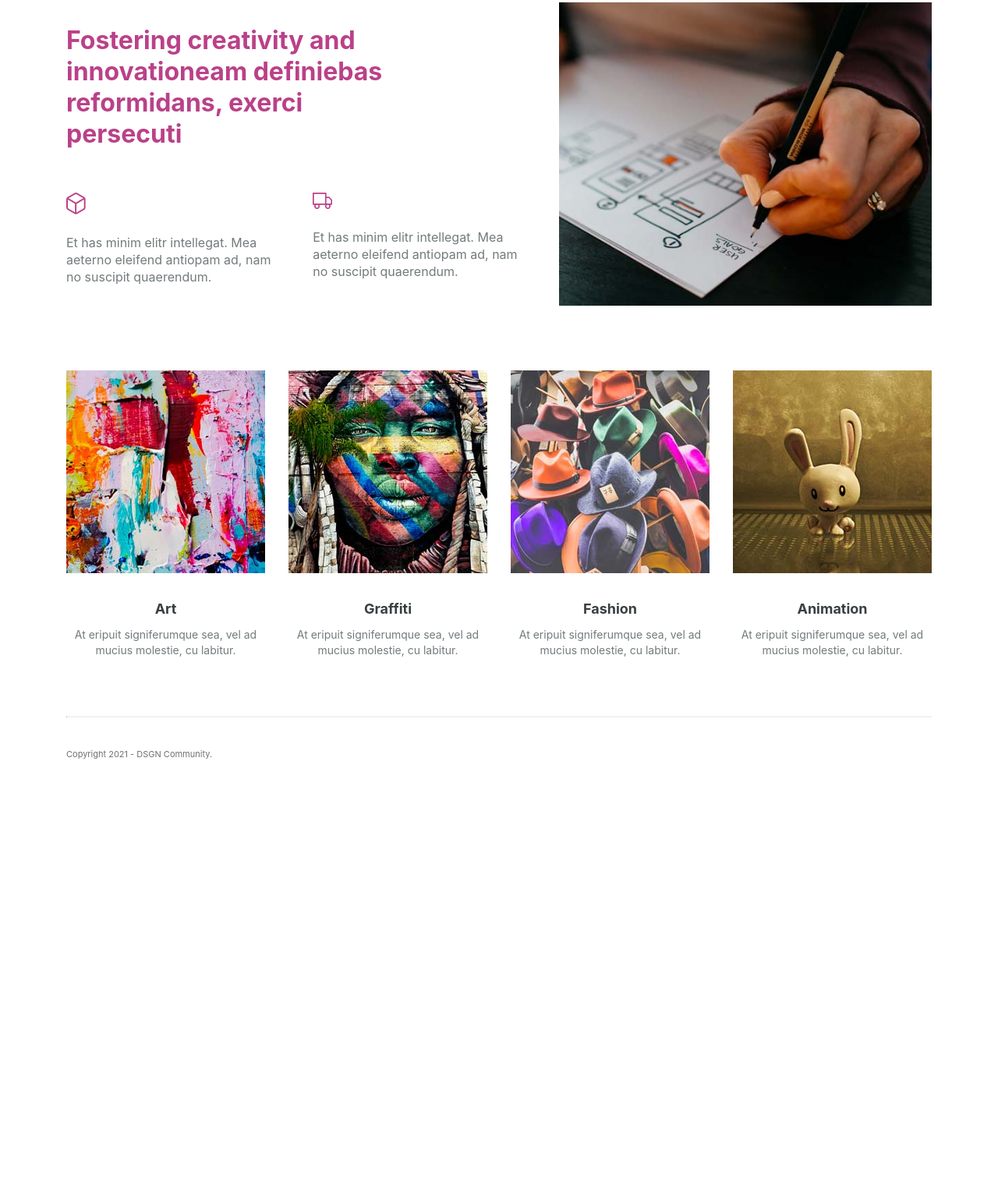
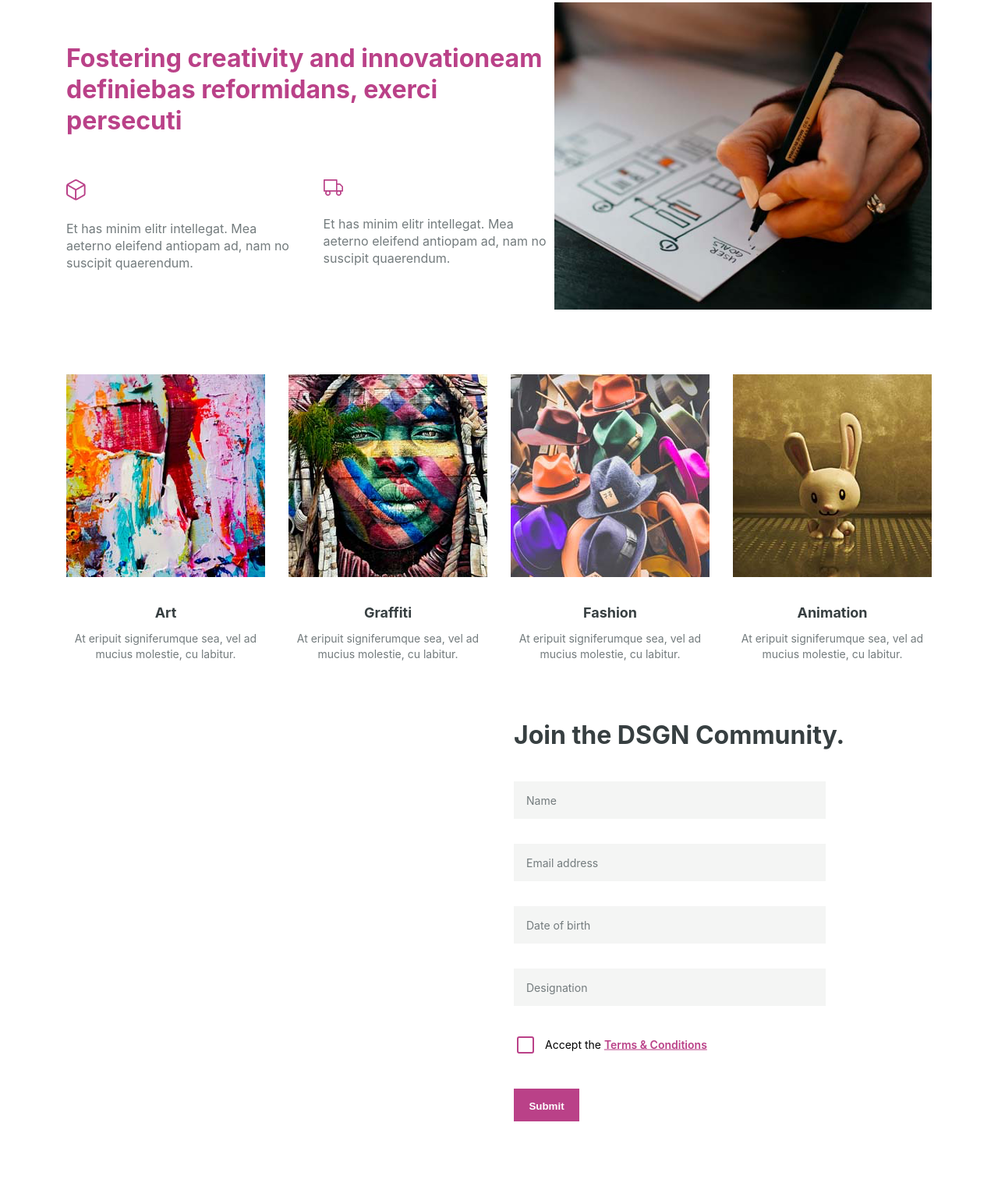
Before and after one commit to MaheshKonne/mcb-coding-challenge, a React app: page / in a window 1280 px wide. Shown: the part 837-2363 px from the top of the page at 78% size. Before the commit the page ends 1851 px from the top, so only its background shows below. Built offline with nearby package versions, Linux system fonts and the light colour scheme.

Commit message:
refactor to fix mobile first design and add new components

```diff
--- a/constants.scss
+++ b/constants.scss
@@ -7,3 +7,12 @@ $greyWhite : #f4f4f4;
 $black: #373f41;
 $grey: #737b7d;
 $lightgrey: #707070;
+
+
+@mixin tablet {
+    @media (min-width: 768px) { @content; }
+}
+
+@mixin desktop {
+    @media (min-width: 1024px) { @content; }
+}
--- a/src/components/App.js
+++ b/src/components/App.js
@@ -4,6 +4,8 @@ import './App.scss';
 import Banner from './Banner/Banner';
 import PrimaryContent from './PrimaryContent/PrimaryContent';
 import SecondaryContent from './Products/Products';
+import InputField from './ui-components/InputField';
+import Contact from './Contact/Contact';
 
 function App() {
   return (
@@ -14,6 +16,7 @@ function App() {
       </div>
       <PrimaryContent />
       <SecondaryContent />
+      <Contact />
       <Footer />
     </div>
   );
--- a/src/components/App.scss
+++ b/src/components/App.scss
@@ -1,4 +1,9 @@
+@import '../../constants.scss';
+
 .App {
+	display: flex;
+	flex-direction: column;
+
 	.headerSection {
 		background-image: url('../assets/hero.png');
 		background-size: 100% 100%;
@@ -7,4 +12,13 @@
 		max-width: 1440px;
 		width: 100%;
 	}
+
+	a {
+		font-size: 14px;
+		font-weight: 600;
+		color: #ba4188;
+		&:hover {
+			color: #d9e4e6;
+		}
+	}
 }
--- a/src/components/Banner/Banner.scss
+++ b/src/components/Banner/Banner.scss
@@ -1,16 +1,29 @@
 @import '../../../constants.scss';
 
 .banner {
-    width: 100%;
+    width: auto;
     max-width: $contentWidth;
-    margin: 0 auto;
+    margin: 0 10px;
     height: 672px;
     display: flex;
     align-items: center;
-    justify-content: flex-end;
+    justify-content: center;
+    text-align: center;
+
+    @include desktop {
+        .bannerContent {
+            margin: 0 auto;
+            text-align: left;
+        }
+    }
 
     .bannerContent {
         width: 430px;
+
+        @include desktop {
+            margin: 0 auto;
+            text-align: left;
+        }
     }
 
     .bannerDesc {
--- /dev/null
+++ b/src/components/Contact/Contact.jsx
@@ -0,0 +1,31 @@
+import Button from '../ui-components/Button';
+import Checkbox from '../ui-components/Checkbox';
+import InputField from '../ui-components/InputField';
+import Title from '../ui-components/Title';
+import './Contact.scss';
+import contactImg from '../../assets/Illustration.png';
+
+const Contact = () => {
+    return (
+        <div className="contact">
+            <div className="imageContainer">
+                <img src="" />
+            </div>
+            <div>
+                <Title size="l" color="black">Join the DSGN Community.</Title>
+                <InputField label="Name" />
+                <InputField label="Email address" />
+                <InputField label="Date of birth" />
+                <InputField label="Designation" />
+                <Checkbox>
+                    <span>
+                        Accept the <a href="#">Terms & Conditions</a>
+                    </span>
+                </Checkbox>
+                <Button variant="contained">Submit</Button>
+            </div>
+        </div>
+    );
+};
+
+export default Contact;
--- /dev/null
+++ b/src/components/Contact/Contact.scss
@@ -0,0 +1,24 @@
+.contact {
+    height: 600px;
+    width: 100%;
+    max-width: 1110px;
+    margin: 0 auto;
+    display: flex;
+
+    > div {
+        width: 50%;
+        height: 100%;
+    }
+
+    .imageContainer {
+        margin-right: 38px;
+    }
+
+    .title, .checkbox {
+        margin-bottom: 40px;
+    }
+
+    #float-label {
+        margin-bottom: 32px;
+    }
+}
--- a/src/components/Footer/Footer.scss
+++ b/src/components/Footer/Footer.scss
@@ -6,8 +6,12 @@ footer {
     margin: 0 auto;
     color: #707070;
     font-size: 11px;
-    text-align: left;
+    text-align: center;
     margin-top: 20px;
+
+    @include desktop {
+        text-align: left;
+    }
 
     hr {
         border-top: 1px solid $greyWhite;
--- a/src/components/PrimaryContent/PrimaryContent.jsx
+++ b/src/components/PrimaryContent/PrimaryContent.jsx
@@ -8,7 +8,7 @@ import Title from '../ui-components/Title';
 const PrimaryContent = () => {
     return (
         <section className="primaryContent">
-            <div>
+            <div className="textContainer">
                 <div className="titleContainer">
                     <Title size="l" variant="primary">
                         Fostering creativity and
--- a/src/components/PrimaryContent/PrimaryContent.scss
+++ b/src/components/PrimaryContent/PrimaryContent.scss
@@ -6,10 +6,33 @@
     margin: 80px auto;
     align-items: center;
     text-align: left;
+    flex-direction: column;
+
+    @include desktop {
+        flex-direction: row;
+    }
+
+    .textContainer {
+        @include tablet {
+            max-width: 80%;
+        }
+    }
 
     .titleContainer {
         max-width: 445px;
         line-height: 40px;
+        text-align: center;
+        margin: 0 auto;
+
+        @include tablet {
+            max-width: 100%;
+        }
+
+        @include desktop {
+            text-align: left;
+            margin-left: 0;
+            margin-right: 0;
+        }
     }
 
     .descContainer {
@@ -18,9 +41,27 @@
         line-height: 22px;
         margin-top: 55px;
         color: $grey;
+        margin-left: 10px;
+        margin-right: 10px;
+        text-align: center;
+
+        @include desktop {
+            margin-left: 0;
+            margin-right: 0;
+            text-align: left;
+
+            > div {
+                &:last-child {
+                    margin-right: 33px;
+                }
+            }
+        }
 
         > div {
             margin-right: 33px;
+            &:last-child {
+                margin-right: 0;
+            }
         }
 
         img {
@@ -32,6 +73,11 @@
     .imageContainer {
         width: 100%;
         max-width: 540px;
+        margin-top: 30px;
+
+        @include desktop {
+            margin-top: 0;
+        }
 
         img {
             width: 100%;
--- a/src/components/Products/Products.scss
+++ b/src/components/Products/Products.scss
@@ -2,9 +2,21 @@
 
 .products {
     display: flex;
-    width: 100%;
+    width: auto;
     max-width: $contentWidth;
     margin: 0 auto;
     margin-bottom: 74px;
     justify-content: space-between;
+    flex-direction: column;
+
+    @include tablet {
+        flex-direction: row;
+        flex-wrap: wrap;
+        width: 90%;
+    }
+
+    @include desktop {
+        width: 90%;
+        flex-direction: row;
+    }
 }
--- a/src/components/ui-components/Button.scss
+++ b/src/components/ui-components/Button.scss
@@ -17,7 +17,7 @@ button {
         background-color: $white;
         border: solid 1px $primary;
         &:hover {
-            border-width: 3px;
+            border-width: 3px !important;
         }
         &.inverted {
             color: $white;
--- /dev/null
+++ b/src/components/ui-components/Checkbox.jsx
@@ -0,0 +1,14 @@
+import './Checkbox.scss';
+
+const Checkbox = ({ children }) => {
+    return (
+        <div className="checkbox">
+            <input type="checkbox" id="checkbox" name="" value="" />
+            <label htmlFor="checkbox">
+            {children}
+            </label>
+        </div>
+    );
+};
+
+export default Checkbox;
--- /dev/null
+++ b/src/components/ui-components/Checkbox.scss
@@ -0,0 +1,65 @@
+@import '../../../constants.scss';
+
+.checkbox {
+    width: 100%;
+    position: relative;
+    display: block;
+    label {
+        position: relative;
+        min-height: 34px;
+        display: block;
+        padding-left: 40px;
+        margin-bottom: 0;
+        font-weight: normal;
+        cursor: pointer;
+        span {
+            position: absolute;
+            top: 50%;
+            transform: translateY(-50%);
+        }
+        &:before {
+            content: '';
+            position: absolute;
+            left: 0;
+            top: 0;
+            margin: 4px;
+            width: 18px;
+            height: 18px;
+            transition: transform 0.28s ease;
+            border-radius: 3px;
+            margin-top: 7px;
+            border: 2px solid $primary;
+        }
+        &:after {
+            content: '';
+            display: block;
+            width: 10px;
+            height: 5px;
+            border-bottom: 2px solid $primary;
+            border-left: 2px solid $primary;
+            transform: rotate(-45deg) scale(0);
+            transition: transform ease 0.25s;
+            position: absolute;
+            top: 13px;
+            left: 9px;
+        }
+    }
+    input[type="checkbox"] {
+        width: auto;
+        opacity: 0.00000001;
+        position: absolute;
+        left: 0;
+        margin-left: -20px;
+        &:checked ~ label{
+            &:before {
+                border: 2px solid $primary;
+            }
+            &:after {
+                transform: rotate(-45deg) scale(1);
+            }
+        }
+        &:focus + label::before {
+            outline: 0;
+        }
+    }
+}
--- a/src/components/ui-components/ImageCard.scss
+++ b/src/components/ui-components/ImageCard.scss
@@ -4,6 +4,11 @@
     width: 100%;
     max-width: 255px;
     text-align: center;
+    margin-bottom: 35px;
+
+    @include desktop {
+        margin-bottom: 0;
+    }
 
     .title {
         color: $black;
--- /dev/null
+++ b/src/components/ui-components/InputField.jsx
@@ -0,0 +1,29 @@
+import { useState } from 'react';
+import './InputField.scss';
+
+const InputField = ({ label }) => {
+    const [value, setValue] = useState('');
+    const [isActive, setIsActive] = useState(false);
+
+    const handleTextChange = text => {
+        setValue(text);
+
+        if (text) {
+            setIsActive(true);
+        } else {
+            setIsActive(false);
+        }
+    }
+
+    return (
+        <div id="float-label">
+            <input
+                type="text"
+                value={value}
+                onChange={(e) => handleTextChange(e.target.value)} />
+            <label htmlFor="email" className={isActive ? 'active' : ''}>{label}</label>
+        </div>
+    );
+};
+
+export default InputField;
--- /dev/null
+++ b/src/components/ui-components/InputField.scss
@@ -0,0 +1,35 @@
+#float-label {
+    display: flex;
+    flex-direction: column;
+    width: 400px;
+    height: 48px;
+    position: relative;
+
+    input {
+        width: 100%;
+        height: 100%;
+        outline: 0;
+        background-color: #f4f5f4;
+        font-size: 14px;
+        padding: 16px 14px 14px 16px;
+        box-sizing: border-box;
+        border: 0;
+    }
+    label {
+        position: absolute;
+        top: 50%;
+        left: 16px;
+        transform: translateY(-50%);
+        font-size: 14px;
+        color: #737b7d;;
+        pointer-events: none;
+
+        transform-origin: top left;
+        transition: all 0.2s ease-out;
+
+        &.active {
+            top: -20%;
+            font-size: 11px;
+        }
+    }
+}
--- a/src/components/ui-components/Title.scss
+++ b/src/components/ui-components/Title.scss
@@ -21,4 +21,8 @@
     &.primary {
         color: $primary;
     }
+
+    &.black {
+        color: $black;
+    }
 }
```
Also changed, not shown: src/components/Header/Header.scss (+42 -2 lines), src/assets/Illustration.png (renamed from src/assets/Illustration .png).
